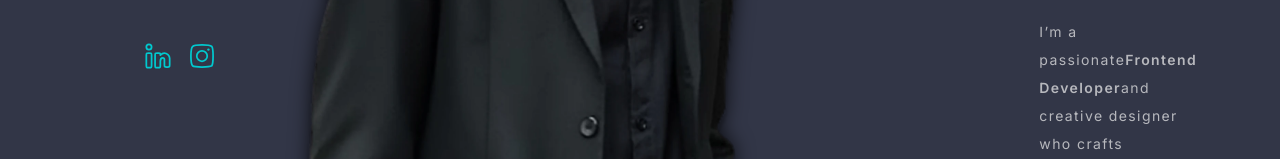
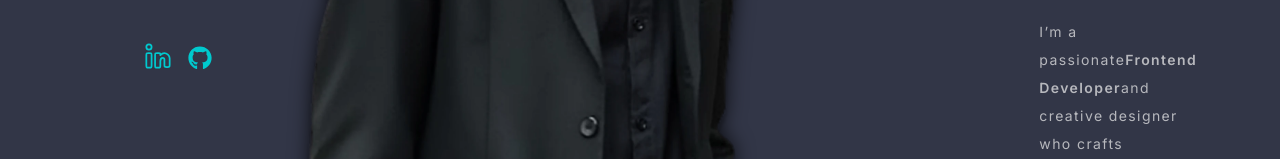
Before and after one commit to Kathirvel2321/Kathir-portfolio, a React (Vite) app: page / in a window 1280 px wide. Shown: the part 534-693 px from the top of the page. Built offline with nearby package versions, Linux system fonts and the light colour scheme.

Commit message:
Replace Instagram link with GitHub icon

```diff
--- a/src/pages/Hero1.jsx
+++ b/src/pages/Hero1.jsx
@@ -1,5 +1,6 @@
 import { useEffect } from "react";
 import { Link } from "react-scroll";
+import { FaGithub } from "react-icons/fa";
 import AOS from "aos";
 import "aos/dist/aos.css";
 import {
@@ -102,32 +103,9 @@
                 </svg></a>
               </FadeRight>
               <FadeRight delay={0.4}>
-                <a href="https://www.instagram.com/kathir.dev23/" target="_blank"><svg
-                  className="h-4 lg:h-7 "
-                  xmlns="http://www.w3.org/2000/svg"
-                  viewBox="0 0 24 24"
-                  color="#00c9cf"
-                  fill="none"
-                >
-                  <path
-                    d="M2.5 12C2.5 7.52166 2.5 5.28249 3.89124 3.89124C5.28249 2.5 7.52166 2.5 12 2.5C16.4783 2.5 18.7175 2.5 20.4088 3.89124C21.5 5.28249 21.5 7.52166 21.5 12C21.5 16.4783 21.5 18.7175 20.4088 20.4088C18.7175 21.5 16.4783 21.5 12 21.5C7.52166 21.5 5.28249 21.5 3.89124 20.4088C2.5 18.7175 2.5 16.4783 2.5 12Z"
-                    stroke="#00c9cf"
-                    strokeWidth="1.5"
-                    strokeLinejoin="round"
-                  />
-                  <path
-                    d="M16.5 12C16.5 14.4853 14.4853 16.5 12 16.5C9.51472 16.5 7.5 14.4853 7.5 12C7.5 9.51472 9.51472 7.5 12 7.5C14.4853 7.5 16.5 9.51472 16.5 12Z"
-                    stroke="#00c9cf"
-                    strokeWidth="1.5"
-                  />
-                  <path
-                    d="M17.5078 6.5L17.4988 6.5"
-                    stroke="#00c9cf"
-                    strokeWidth="2"
-                    strokeLinecap="round"
-                    strokeLinejoin="round"
-                  />
-                </svg></a>
+                <a href="https://github.com/Kathirvel2321" target="_blank">
+                <FaGithub className="lg:text-2xl lg:my-1 text-neonblue"></FaGithub>
+                </a>
               </FadeRight>
             </span>
           </div>
```
